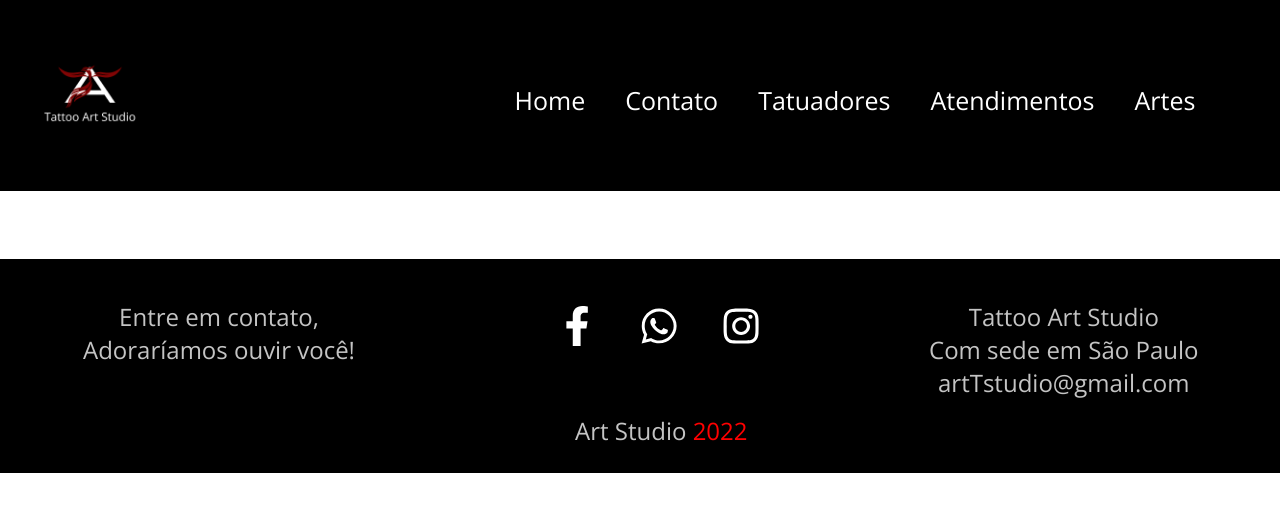
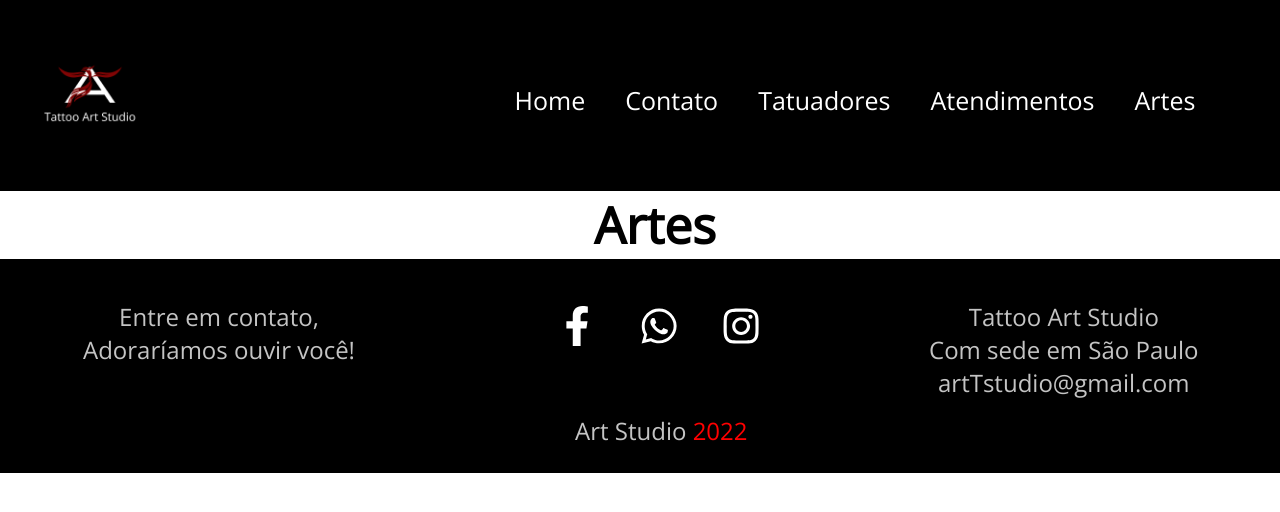
Before and after one commit to CibeleMartins/TattooArtStudio-M5, a React (Create React App) app: page /Artes in a window 1280 px wide. Shown: the top 512 px of the page. Built offline with nearby package versions, Linux system fonts and the light colour scheme.

Commit message:
arrumando a renderização das páginas

```diff
--- a/src/pages/Artes.module.css
+++ b/src/pages/Artes.module.css
@@ -1,3 +1,3 @@
-.container {
-    min-height: 75%;
+.container h1 {
+    color: black;
 }
--- a/src/pages/Atendimentos.js
+++ b/src/pages/Atendimentos.js
@@ -7,7 +7,9 @@ function Atendimentos() {
         <>
             <Header/>
 
-            <h1>Atendimentos</h1>
+            <div className={styles.container}>
+                <h1>Atendimentos</h1>
+            </div>
 
             <Footer/>
         </>
--- a/src/pages/Atendimentos.module.css
+++ b/src/pages/Atendimentos.module.css
@@ -0,0 +1,3 @@
+.container h1 {
+    color: black;
+}
--- a/src/pages/Contato.js
+++ b/src/pages/Contato.js
@@ -7,7 +7,9 @@ function Contato() {
         <>
             <Header/>
 
-            <h1>Contato</h1>
+            <div className={styles.container}>
+                <h1>Contato</h1>
+            </div>
 
             <Footer/>
         </>
--- a/src/pages/Contato.module.css
+++ b/src/pages/Contato.module.css
@@ -0,0 +1,3 @@
+.container h1 {
+    color: black;
+}
--- a/src/pages/Tatuadores.js
+++ b/src/pages/Tatuadores.js
@@ -7,7 +7,9 @@ function Tatuadores() {
         <>
             <Header/>
 
-            <h1>Tatuadores</h1>
+            <div className={styles.container}>
+                <h1>Tatuadores</h1>
+            </div>
 
             <Footer/>
         </>
--- a/src/pages/Tatuadores.module.css
+++ b/src/pages/Tatuadores.module.css
@@ -0,0 +1,3 @@
+.container h1 {
+    color: black;
+}
```
Also changed, not shown: src/App.js (indentation only).
